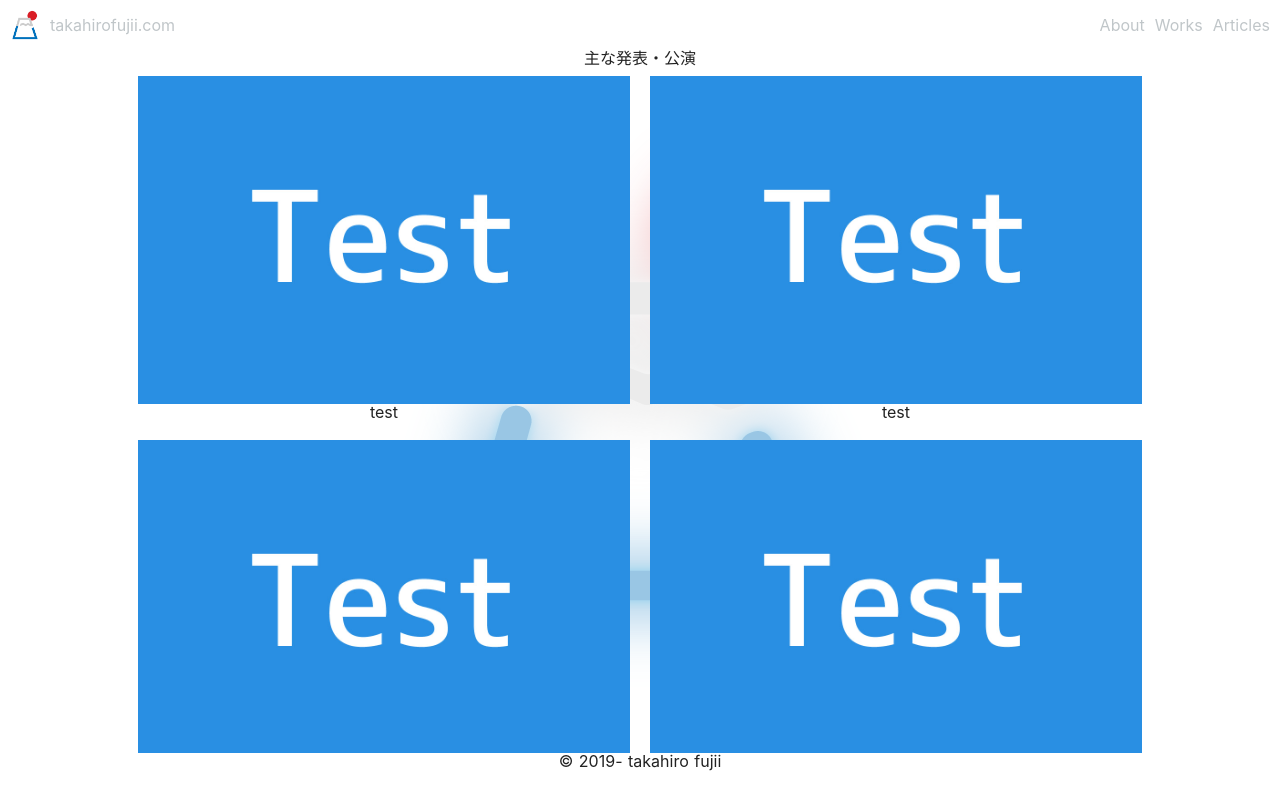
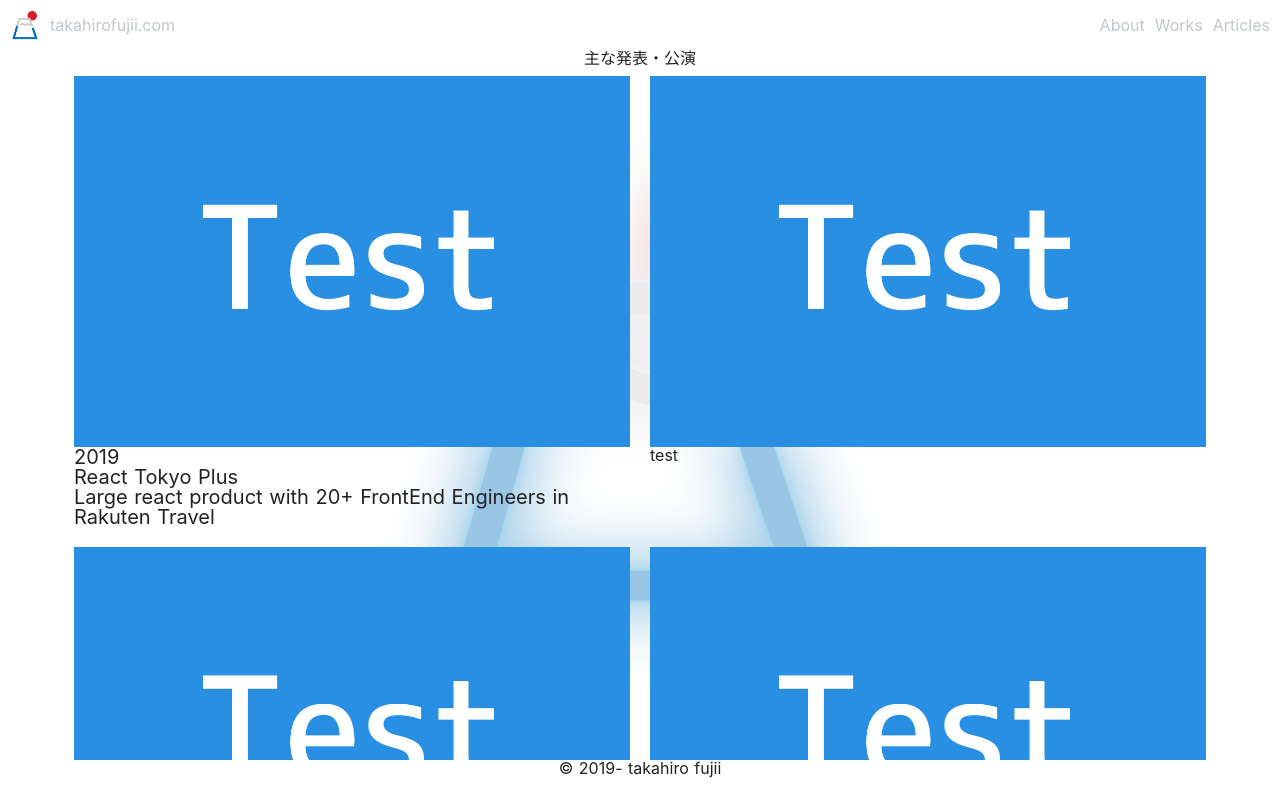
Before and after one commit to taka66/portfolio, a Nuxt app: page /works in a window 1280 px wide. Built offline with nearby package versions, Linux system fonts and the light colour scheme.

Commit message:
Fix align issue

```diff
--- a/pages/_lang/works.vue
+++ b/pages/_lang/works.vue
@@ -7,7 +7,11 @@
           <a href="https://takahirofujii.com">
             <img class="thumbnail" src="~/assets/test.jpg" />
           </a>
-          <p>test</p>
+          <p class="thumbnail-p">2019</p>
+          <p class="thumbnail-p">React Tokyo Plus</p>
+          <p class="thumbnail-p">
+            Large react product with 20+ FrontEnd Engineers in Rakuten Travel
+          </p>
         </div>
         <div class="card">
           <a href="https://takahirofujii.com">
@@ -38,19 +42,25 @@ export default {}
 
 <style lang="scss">
 .flex {
-  width: 80%;
+  width: 90%;
   display: flex;
   align-items: flex-start;
   flex-wrap: wrap;
   margin: auto;
 }
 .card {
+  display: flex;
+  flex-direction: column;
+  text-align: left;
   padding: 10px;
   width: 50%;
 }
 .thumbnail {
   width: 100%;
 }
+.thumbnail-p {
+  font-size: 20px;
+}
 a:hover .thumbnail {
   opacity: 0.7;
   transition-duration: 0.3s;
```
